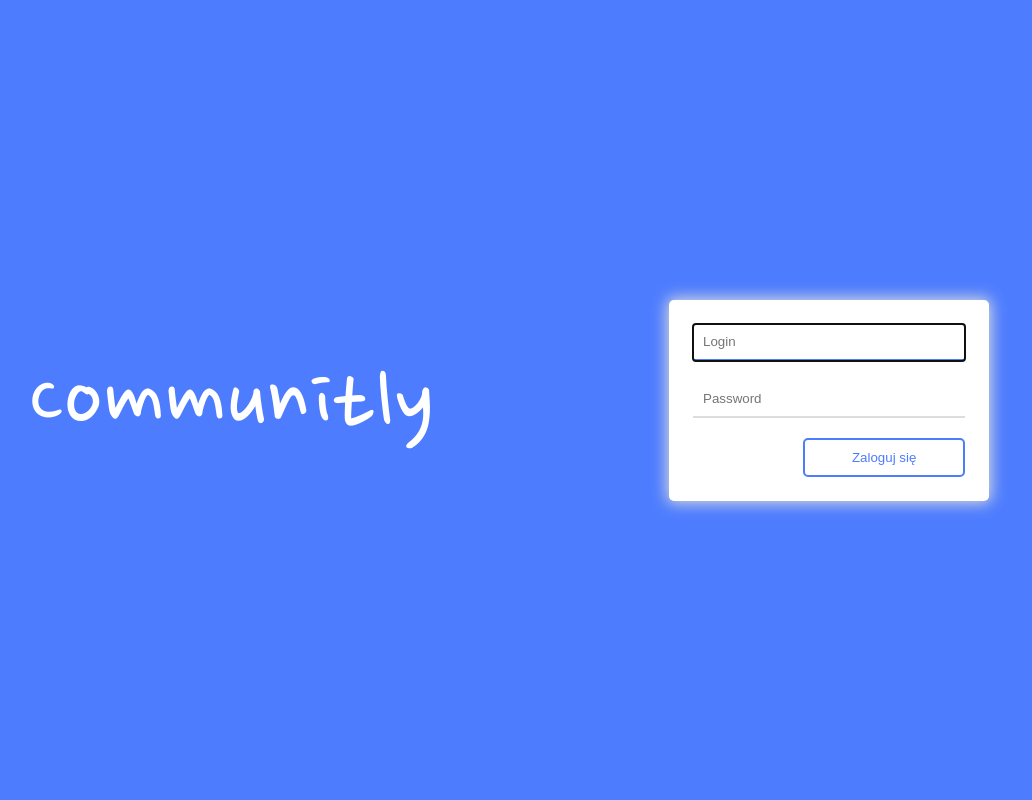
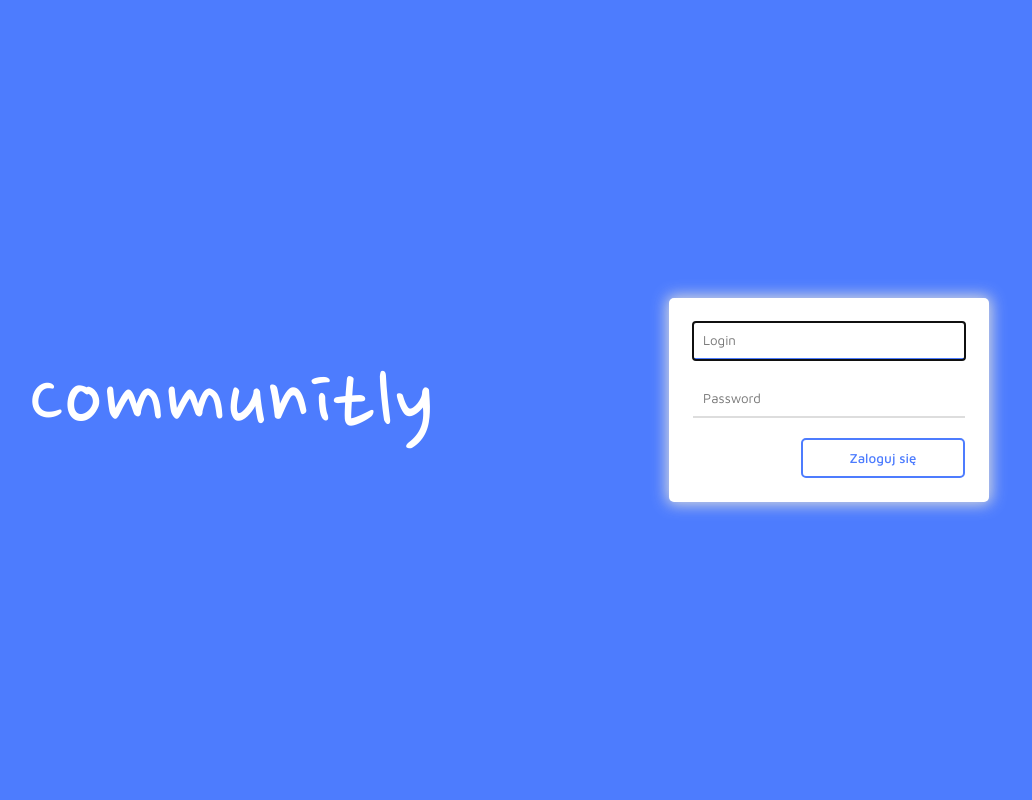
Before and after one commit to pmasior/communitly, a PHP site: template views/login.html in a window 1280 px wide. Shown: the whole page, without its empty margins (131-1163 px from the left). Run offline with PHP 8.4, Linux system fonts and the light colour scheme; the template is opened without the code that fills it, so the values that code supplies are empty.

Commit message:
Update login css

```diff
--- a/public/css/style.css
+++ b/public/css/style.css
@@ -1,5 +1,6 @@
 * {
     box-sizing: border-box;
+    font-family: var(--font-family-regular);
 }
 
 :root {
@@ -8,6 +9,7 @@
     --color-light: #dddddd;
     --color-medium: #aaaaaa;
     --color-dark: #555555;
+    --font-family-regular: Maven Pro, Noto Sans, Tahoma, Geneva, sans-serif;
     --transition-delay: 200ms;
 }
 
@@ -111,6 +113,7 @@
     border-radius: 5px;
     color: var(--color-blue);
     cursor: pointer;
+    font-weight: 500;
     padding: 0.75em 3.5em;
     transition: background var(--transition-delay),
                 color var(--transition-delay);
```
